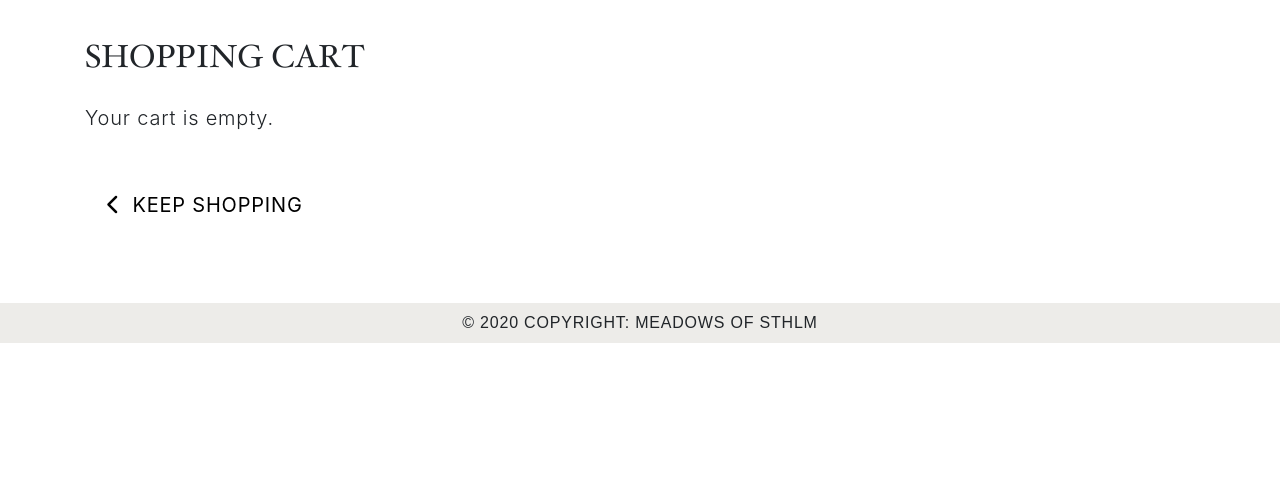
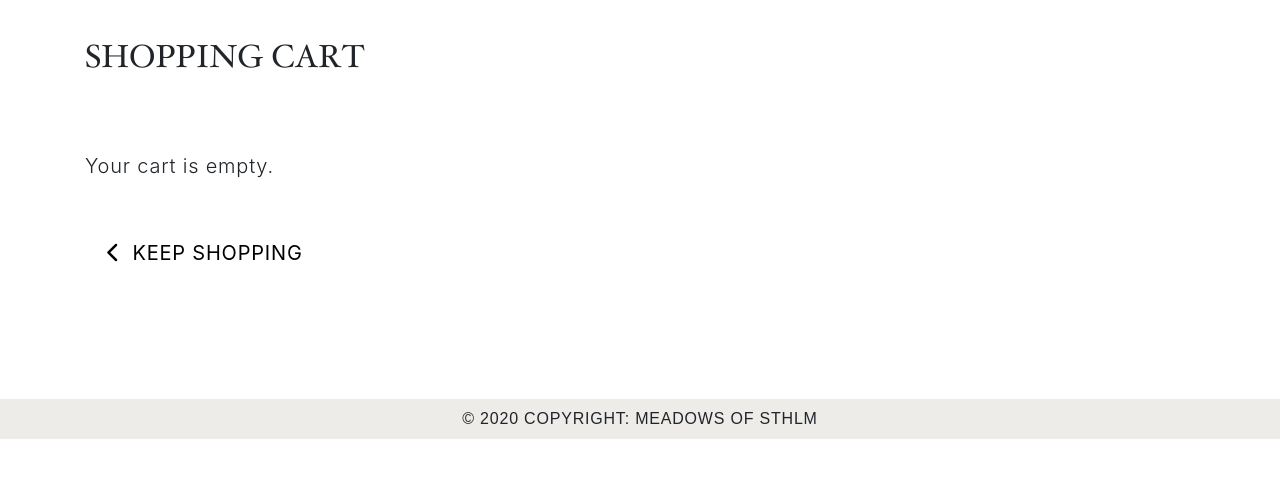
Before and after one commit to Code-Institute-Submissions/meadows_of_sthlm, a Django app: page /bag/ in a window 1280 px wide. Shown: the part 117-595 px from the top of the page. Run offline with Django 3.2, Linux system fonts and the light colour scheme; some libraries are stand-ins or nearby versions; some web fonts are replaced.

Commit message:
adjust cart

```diff
--- a/bag/templates/bag/bag.html
+++ b/bag/templates/bag/bag.html
@@ -128,8 +128,8 @@
                 </table>
             </div>
             {% else %}
-            <p class="lead mb-5">Your cart is empty.</p>
-            <a href="{% url 'products' %}" class="btn btn-outline-black rounded-0 btn-lg">
+            <p class="lead mt-5 mb-5">Your cart is empty.</p>
+            <a href="{% url 'products' %}" class="btn btn-outline-black rounded-0 btn-lg mb-5">
                 <span class="icon">
                     <i class="fas fa-chevron-left"></i>
                 </span>
--- a/home/templates/home/index.html
+++ b/home/templates/home/index.html
@@ -33,7 +33,7 @@
 
 <!-- Instagram -->
 <div class="text-center py-2  mt-5 mb-4">
-    <a href="https://www.instagram.com/meadowsofsthlm/" class="link-font">Follow us on
+    <a href="https://www.instagram.com/meadowsofsthlm/" target=”_blank” class="link-font">Follow us on
         Instagram</a></div>
 
 <script src="https://apps.elfsight.com/p/platform.js" defer></script>
```
